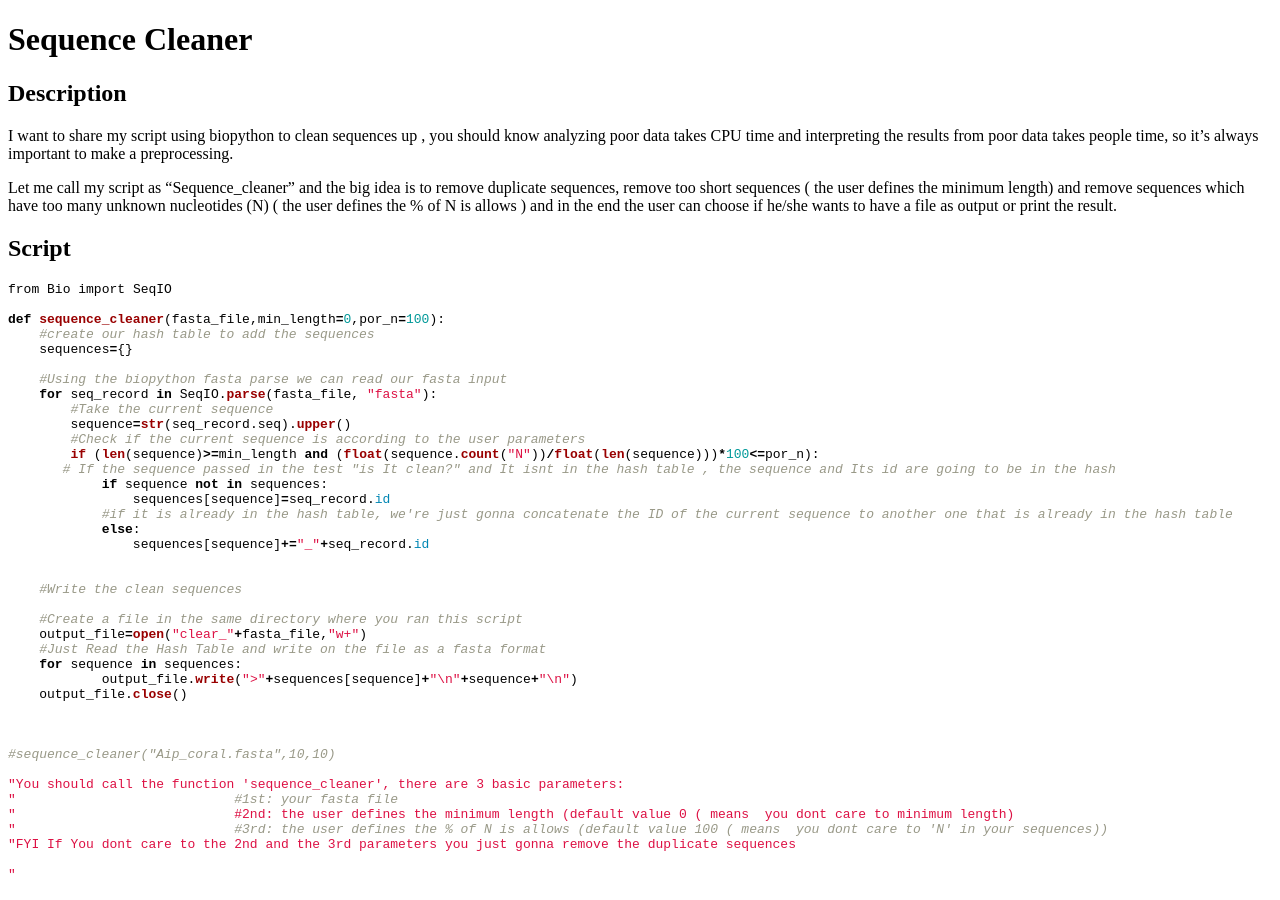
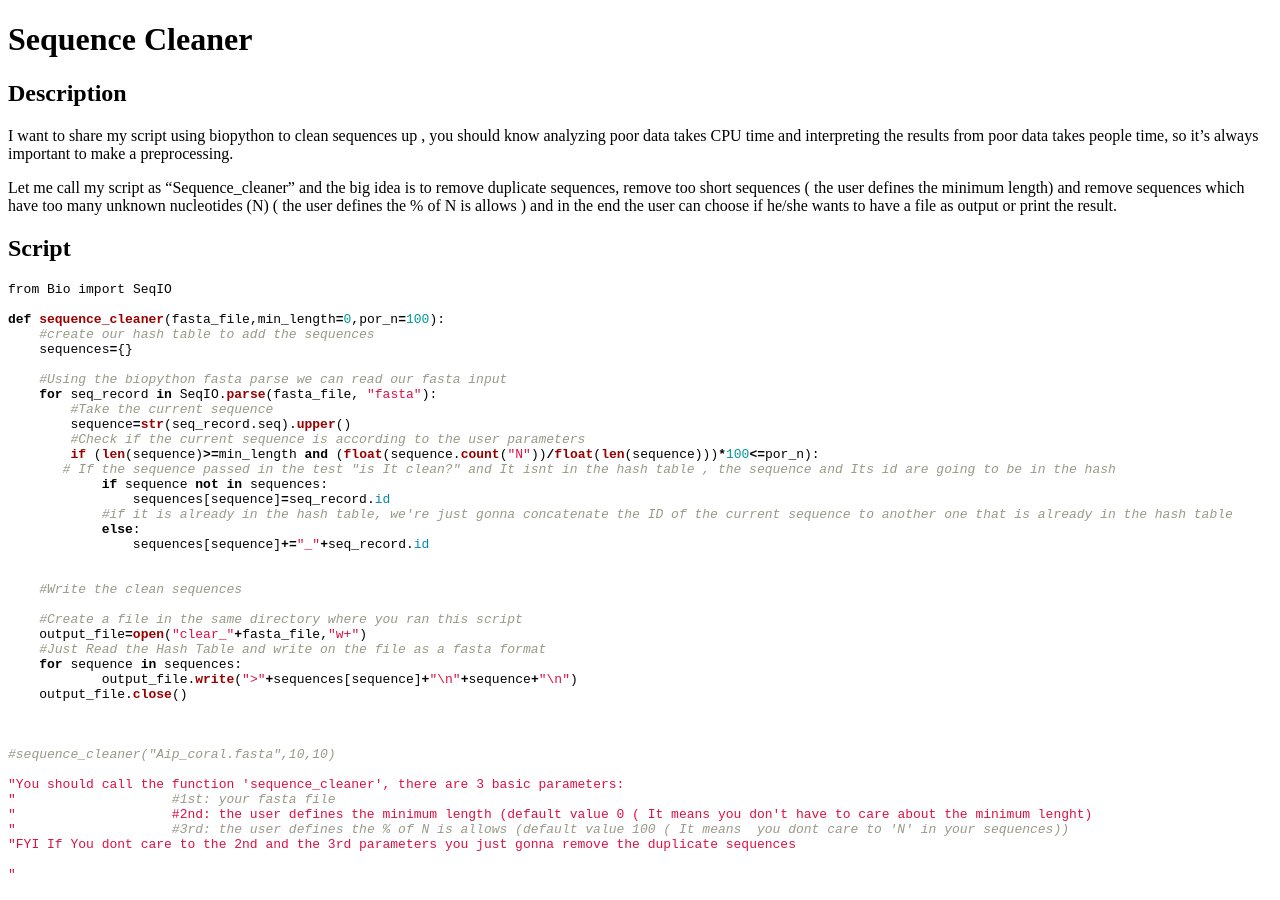
Before and after one commit to biopython/biopython.github.io, a Jekyll site: the page built from wiki/Sequence_Cleaner.md, in a window 1280 px wide. Built offline with Jekyll 4.4.1, drawn with Linux system fonts in a browser that asks for light colours.

Commit message:
/* Script */

```diff
--- a/wiki/Sequence_Cleaner.md
+++ b/wiki/Sequence_Cleaner.md
@@ -57,9 +57,9 @@ def sequence_cleaner(fasta_file,min_length=0,por_n=100):
 #sequence_cleaner("Aip_coral.fasta",10,10)
 
 "You should call the function 'sequence_cleaner', there are 3 basic parameters:
-"                            #1st: your fasta file
-"                            #2nd: the user defines the minimum length (default value 0 ( means  you dont care to minimum length)
-"                            #3rd: the user defines the % of N is allows (default value 100 ( means  you dont care to 'N' in your sequences))
+"                    #1st: your fasta file
+"                    #2nd: the user defines the minimum length (default value 0 ( It means you don't have to care about the minimum lenght)
+"                    #3rd: the user defines the % of N is allows (default value 100 ( It means  you dont care to 'N' in your sequences))
 "FYI If You dont care to the 2nd and the 3rd parameters you just gonna remove the duplicate sequences
 
 "
```
Also changed, not shown: 1 other file.
